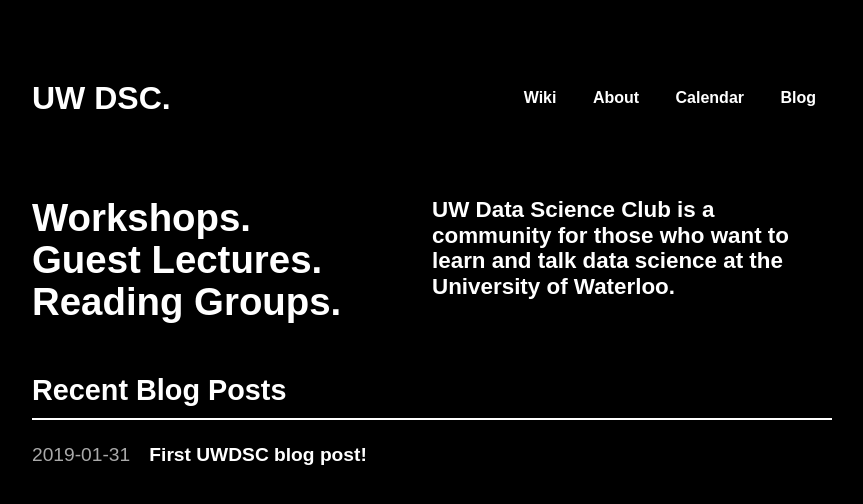
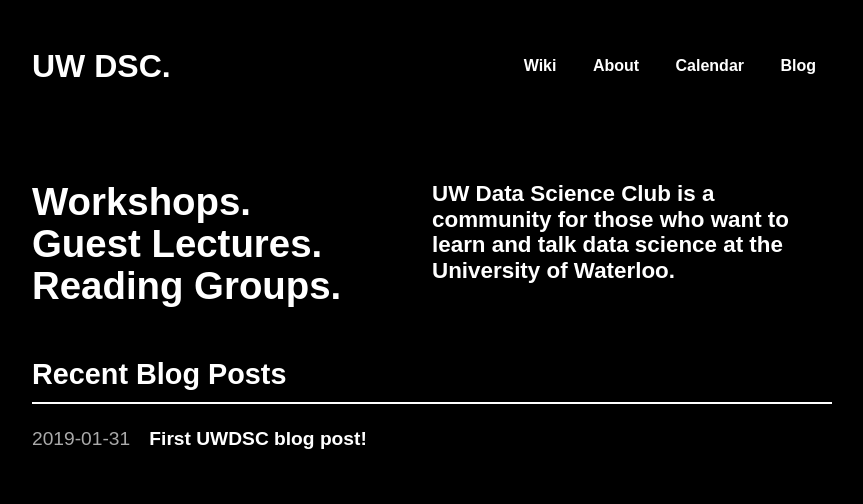
Before and after one commit to Waterloo-Data-Science-Club/waterloodatascience, a Jekyll site: the page built from index.html, in a window 1280 px wide. Shown: the top 504 px of the page, without its empty margins (208-1071 px from the left). Built offline with Jekyll 4.4.1, drawn with Linux system fonts in a browser that asks for light colours.

Commit message:
Refactor html using layouts

```diff
--- a/_includes/navigation.html
+++ b/_includes/navigation.html
@@ -13,10 +13,10 @@
   <ul class="nav-list">
     {% include nav-links.html %}
   </ul>
-  <a class="menu-btn" href="javascript:void(0)" onclick="openNav()"><img src="assets/menu.svg" alt=""/></a>
+  <a class="menu-btn" href="javascript:void(0)" onclick="openNav()"><img src="/assets/menu.svg" alt=""/></a>
 </nav>
 <div id="overlay-nav">
-  <a class="close-btn" href="javascript:void(0)" onclick="closeNav()"><img src="assets/close.svg" alt=""/></a>
+  <a class="close-btn" href="javascript:void(0)" onclick="closeNav()"><img src="/assets/close.svg" alt=""/></a>
   <ul class="nav-menu">
     {% include nav-links.html %}
   </ul>
--- a/_layouts/default.html
+++ b/_layouts/default.html
@@ -1,30 +1,18 @@
-<!doctype html>
+<!DOCTYPE html>
 <html lang="en">
 <head>
-    <meta charset="utf-8">
-    <meta content="width=device-width, initial-scale=1" name="viewport" />
-    <title>{{ page.title }}</title>
+  <meta charset="UTF-8" />
+  <meta name="viewport" content="width=device-width, initial-scale=1.0, maximum-scale=1.0, user-scalable=no" />
+  <meta name="theme-color" content="#000000" />
+  <title>UW Data Science Club</title>
   <link rel="stylesheet" href="/styles/sanitize.css">
-    <link rel="stylesheet" href="/styles/style_posts.css">
+  <link rel="stylesheet" href="/styles/style.css">
   {% include google-analytics.html %}
-    {% include mathjax.html %}
 </head>
 <body>
-    <a class='small-screen-logo' href='/'><img class='logo' src='/assets/logo.png'></a>
-    <div class='container'>
-      <a class='big-screen-logo' href='/'><img class='logo' src='/assets/logo.png'></a>
-      <div class='nav-box' style='display: inline-block; float: right;'>
+    <div class="wrapper">
     {% include navigation.html %}
+        {{ content }}
     </div>
-    </div>
-
-    <div class='post-body'>
-      <section>
-        {{ content }}
-      </section>
-    </div>
-    <footer>
-      &copy; to me
-    </footer>
 </body>
 </html>
--- a/index.html
+++ b/index.html
@@ -1,20 +1,6 @@
 ---
+layout: default
 ---
-
-<!DOCTYPE html>
-<html lang="en">
-<head>
-  <meta charset="UTF-8" />
-  <meta name="viewport" content="width=device-width, initial-scale=1.0, maximum-scale=1.0, user-scalable=no" />
-  <meta name="theme-color" content="#000000" />
-  <title>UW Data Science Club</title>
-  <link rel="stylesheet" href="styles/sanitize.css">
-  <link rel="stylesheet" href="styles/style.css">
-  {% include google-analytics.html %}
-</head>
-<body>
-  <div class="wrapper">
-    {% include navigation.html %}
 <div id="info-block">
   <section id="highlights-panel">
     <h1 class="title-text">Workshops.</h1>
@@ -33,6 +19,3 @@
     <p class="post-date">{{ post.date | date: "%Y-%m-%d" }}</p>
   </div>
 {% endfor %}
-  </div>
-</body>
-</html>
--- a/styles/style.css
+++ b/styles/style.css
@@ -1,7 +1,7 @@
 .wrapper {
   display: flex;
   flex-wrap: wrap;
-  padding: 2em;
+  padding: 0em 2em;
   max-width: 864px;
   margin: 0 auto;
   width: 100%
@@ -102,7 +102,7 @@
 }
 
 #info-block {
-  margin: 2em 0 3em 0;
+  margin: 3em 0;
 }
 
 #summary-panel > h2 {
```
Also changed, not shown: _layouts/post.html (added, +8 -0 lines). Lines whose indentation alone changed are shown as unchanged.
